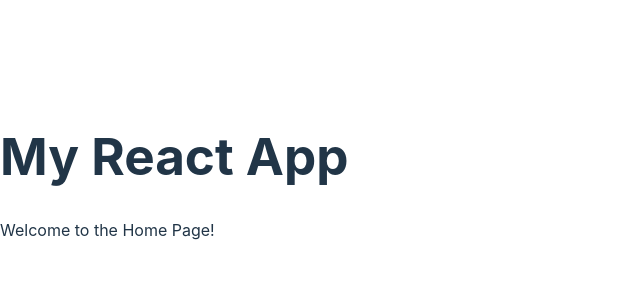
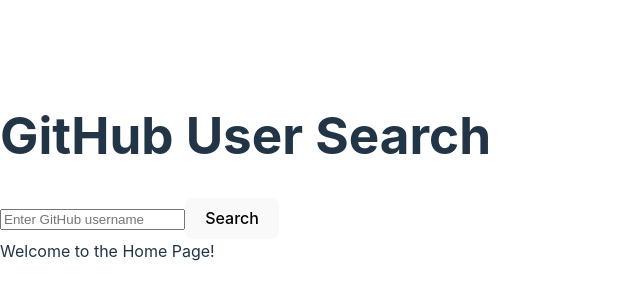
Before and after one commit to Tsi2216/alx-fe-reactjs, a React (Vite) app in the folder github-user-search/: page / in a window 1280 px wide. Shown: the part 232-532 px from the top of the page, without its empty margins (0-640 px from the left). Built offline with nearby package versions, Linux system fonts and the light colour scheme; no server answers.

Commit message:
added Search.js and githubService.js

```diff
--- a/github-user-search/src/App.jsx
+++ b/github-user-search/src/App.jsx
@@ -3,12 +3,14 @@
 import Home from './components/Home';
 import About from './components/About';
 import UserProfile from './components/UserProfile';
+import Search from './components/Search';
 
 const App = () => {
   return (
     <Router>
       <div>
-        <h1>My React App</h1>
+        <h1>GitHub User Search</h1>
+        <Search />
         <Routes>
           <Route path="/" element={<Home />} />
           <Route path="/about" element={<About />} />
--- /dev/null
+++ b/github-user-search/src/components/Search.js
@@ -0,0 +1,52 @@
+import React, { useState } from 'react';
+import { fetchUserData } from '../services/githubService';
+
+const Search = () => {
+    const [username, setUsername] = useState('');
+    const [userData, setUserData] = useState(null);
+    const [loading, setLoading] = useState(false);
+    const [error, setError] = useState(null);
+
+    const handleInputChange = (e) => {
+        setUsername(e.target.value);
+    };
+
+    const handleSubmit = async (e) => {
+        e.preventDefault();
+        setLoading(true);
+        setError(null);
+        try {
+            const data = await fetchUserData(username);
+            setUserData(data);
+        } catch (err) {
+            setError('Looks like we can’t find the user');
+        } finally {
+            setLoading(false);
+        }
+    };
+
+    return (
+        <div>
+            <form onSubmit={handleSubmit}>
+                <input
+                    type="text"
+                    value={username}
+                    onChange={handleInputChange}
+                    placeholder="Enter GitHub username"
+                />
+                <button type="submit">Search</button>
+            </form>
+            {loading && <p>Loading...</p>}
+            {error && <p>{error}</p>}
+            {userData && (
+                <div>
+                    <img src={userData.avatar_url} alt={userData.login} style={{ width: '100px', height: '100px' }} />
+                    <h2>{userData.name || userData.login}</h2>
+                    <a href={userData.html_url} target="_blank" rel="noopener noreferrer">View Profile</a>
+                </div>
+            )}
+        </div>
+    );
+};
+
+export default Search;
--- /dev/null
+++ b/github-user-search/src/services/githubService.js
@@ -0,0 +1,6 @@
+import axios from 'axios';
+
+export const fetchUserData = async (username) => {
+    const response = await axios.get(`https://api.github.com/users/${username}`);
+    return response.data;
+};
```
